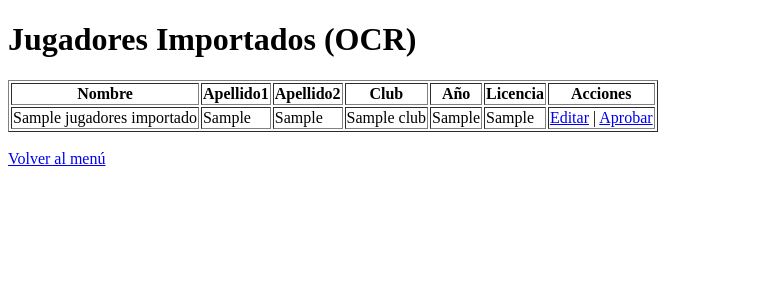
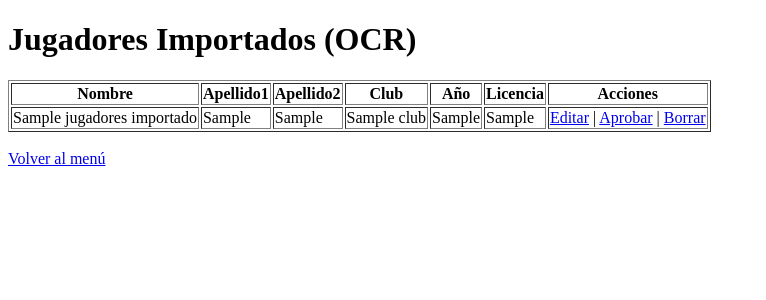
Before and after one commit to jordi4949/app_tennis, a FastAPI app: page /admin/importar-jugadores in a window 1280 px wide. Shown: the top 300 px of the page, without its empty margins (0-766 px from the left). Run offline with FastAPI, Linux system fonts and the light colour scheme; a database or web service that is not in the repository returns one stand-in record (values such as "Sample title").

Commit message:
Añade boton borrar jugadores importados

```diff
--- a/app/main.py
+++ b/app/main.py
@@ -228,6 +228,26 @@ def aprobar_jugador_importado(
         """, (jugador_id,))
 
         conn.commit()
+
+    cur.close()
+    conn.close()
+
+    return RedirectResponse(url="/admin/importar-jugadores", status_code=303)
+
+@app.get("/admin/importar-jugadores/borrar/{jugador_id}")
+def borrar_importado(
+    jugador_id: int,
+    admin: str = Depends(comprobar_admin)
+):
+    conn = get_connection()
+    cur = conn.cursor()
+
+    cur.execute("""
+        DELETE FROM jugadores_importados
+        WHERE id = %s
+    """, (jugador_id,))
+
+    conn.commit()
 
     cur.close()
     conn.close()
--- a/app/templates/importar_jugadores.html
+++ b/app/templates/importar_jugadores.html
@@ -28,10 +28,15 @@
         <td>{{ j[5] }}</td>
         <td>{{ j[6] }}</td>
         <td>
-            <a href="/admin/importar-jugadores/editar/{{ j[0] }}">Editar</a>
-            |
-            <a href="/admin/importar-jugadores/aprobar/{{ j[0] }}">Aprobar</a>
-        </td>
+    <a href="/admin/importar-jugadores/editar/{{ j[0] }}">Editar</a>
+    |
+    <a href="/admin/importar-jugadores/aprobar/{{ j[0] }}">Aprobar</a>
+    |
+    <a href="/admin/importar-jugadores/borrar/{{ j[0] }}"
+       onclick="return confirm('¿Seguro que quieres borrar este jugador?')">
+       Borrar
+    </a>
+</td>
 
 
     </tr>
```
